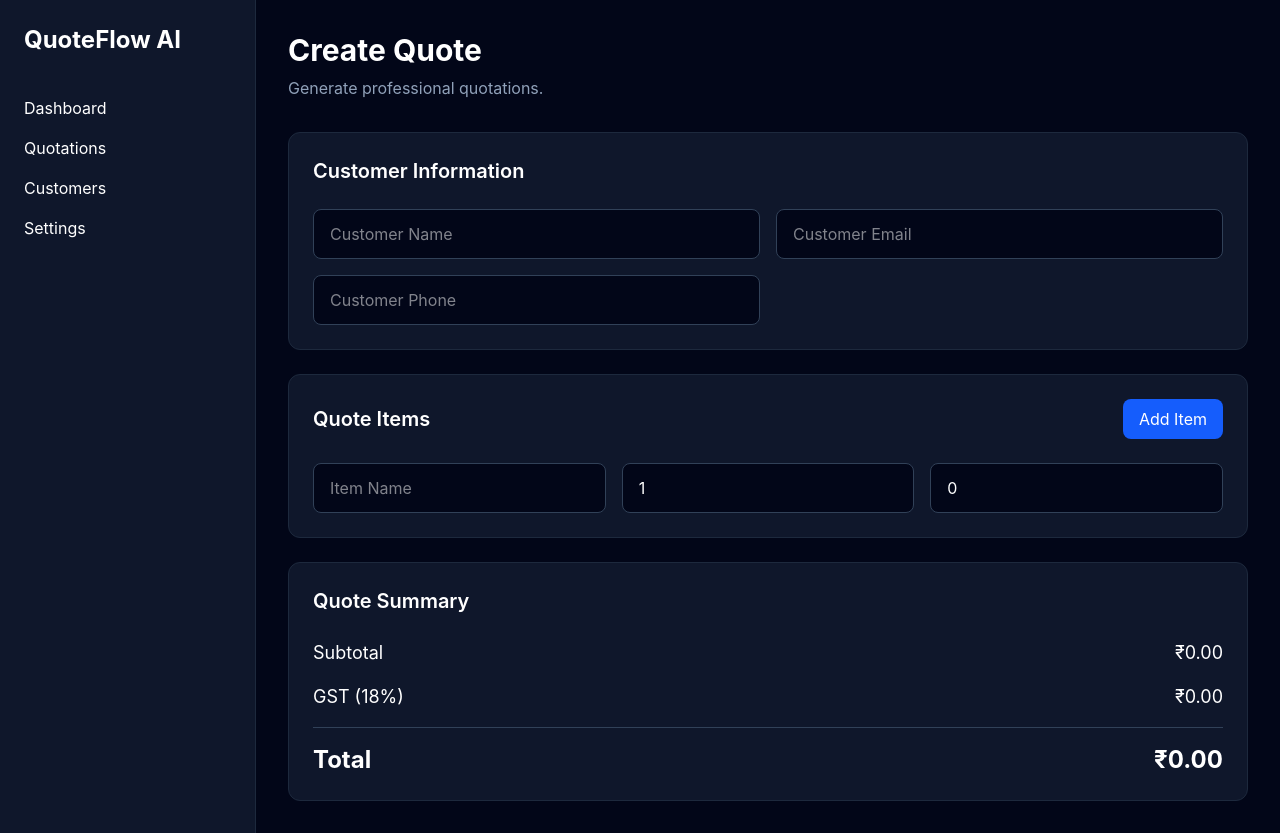
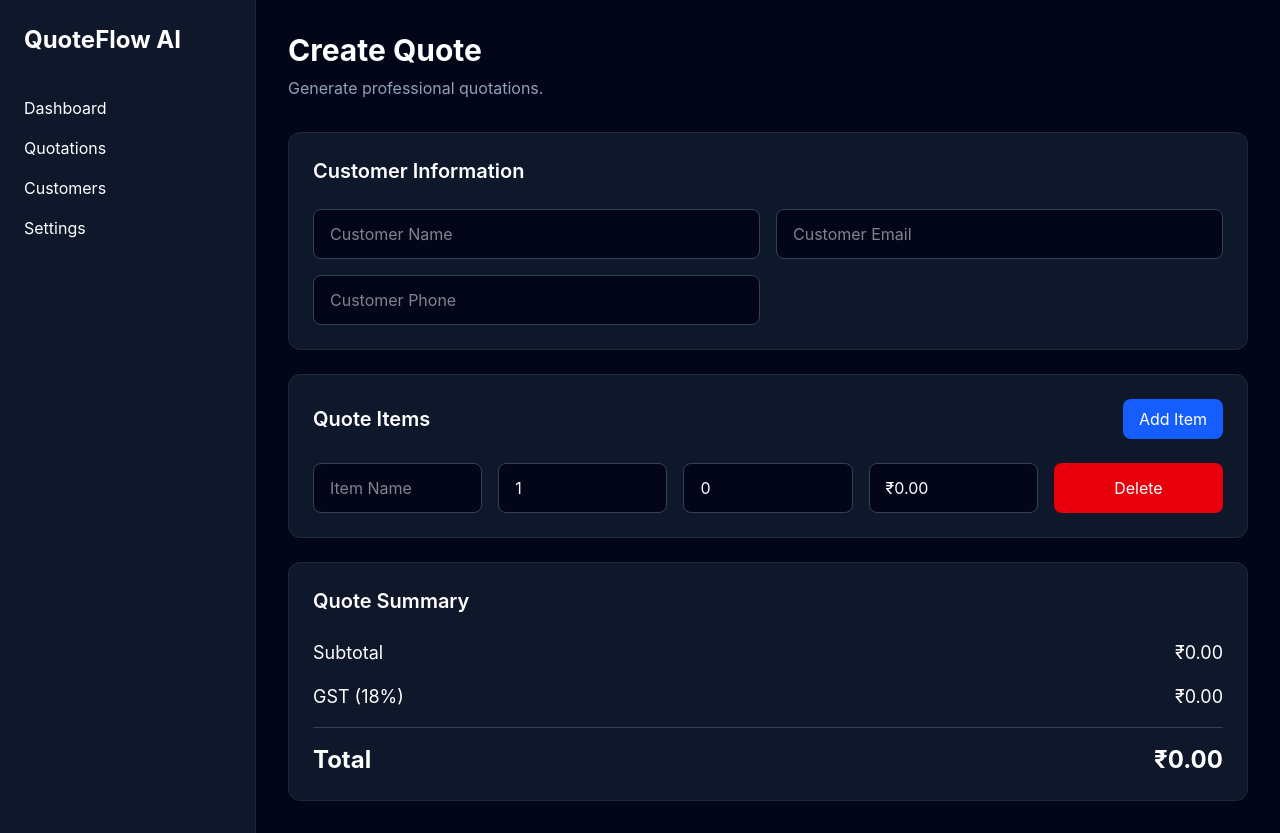
Before and after one commit to prathameshrjagtap/quoteflow-ai, a React (Vite) app in the folder client/: page /create-quote in a window 1280 px wide. Built offline with nearby package versions, Linux system fonts and the light colour scheme.

Commit message:
Added quote calculations and delete item feature

```diff
--- a/client/src/pages/CreateQuote.jsx
+++ b/client/src/pages/CreateQuote.jsx
@@ -28,6 +28,14 @@ export default function CreateQuote() {
     const updatedItems = [...items];
 
     updatedItems[index][field] = value;
+
+    setItems(updatedItems);
+  };
+
+  const removeItem = (index) => {
+    if (items.length === 1) return;
+
+    const updatedItems = items.filter((_, i) => i !== index);
 
     setItems(updatedItems);
   };
@@ -95,7 +103,7 @@ export default function CreateQuote() {
 
         <div className="space-y-4">
           {items.map((item, index) => (
-            <div key={index} className="grid md:grid-cols-3 gap-4">
+            <div key={index} className="grid md:grid-cols-5 gap-4">
               <input
                 type="text"
                 placeholder="Item Name"
@@ -123,6 +131,17 @@ export default function CreateQuote() {
                 }
                 className="bg-slate-950 border border-slate-700 rounded-lg px-4 py-3"
               />
+
+              <div className="bg-slate-950 border border-slate-700 rounded-lg px-4 py-3 flex items-center">
+                ₹{(item.quantity * item.price).toFixed(2)}
+              </div>
+
+              <button
+                onClick={() => removeItem(index)}
+                className="bg-red-600 hover:bg-red-700 rounded-lg px-4 py-3"
+              >
+                Delete
+              </button>
             </div>
           ))}
         </div>
```
